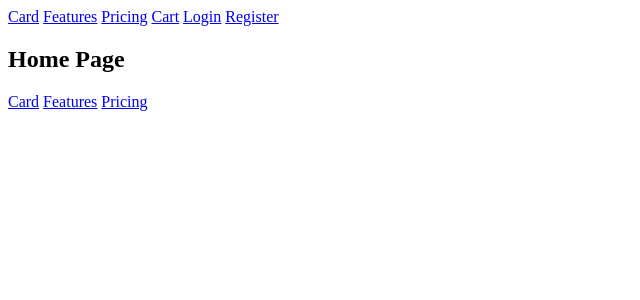
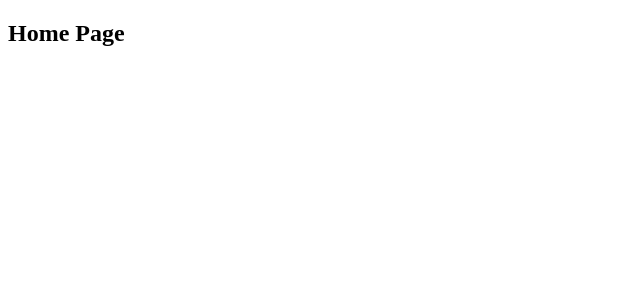
Before and after one commit to sekelskyp/cardify-demos, a SvelteKit app in the folder sveltekit-ts/: page / in a window 1280 px wide. Shown: the top 300 px of the page, without its empty margins (0-640 px from the left). Built offline with nearby package versions, Linux system fonts and the light colour scheme.

Commit message:
Move nav and footer to layout

```diff
--- a/sveltekit-ts/src/routes/+page.svelte
+++ b/sveltekit-ts/src/routes/+page.svelte
@@ -1,22 +1,5 @@
-<header>
-    <nav>
-        <a href="/card">Card</a>
-        <a href="/features">Features</a>
-        <a href="/pricing">Pricing</a>
-        <a href="/cart">Cart</a>
-        <a href="/login">Login</a>
-        <a href="/register">Register</a>
-    </nav>
-</header>
 <main>
     <section>
         <h1>Home Page</h1>
     </section>
 </main>
-<footer>
-    <nav>
-        <a href="/card">Card</a>
-        <a href="/features">Features</a>
-        <a href="/pricing">Pricing</a>
-    </nav>
-</footer>
```
